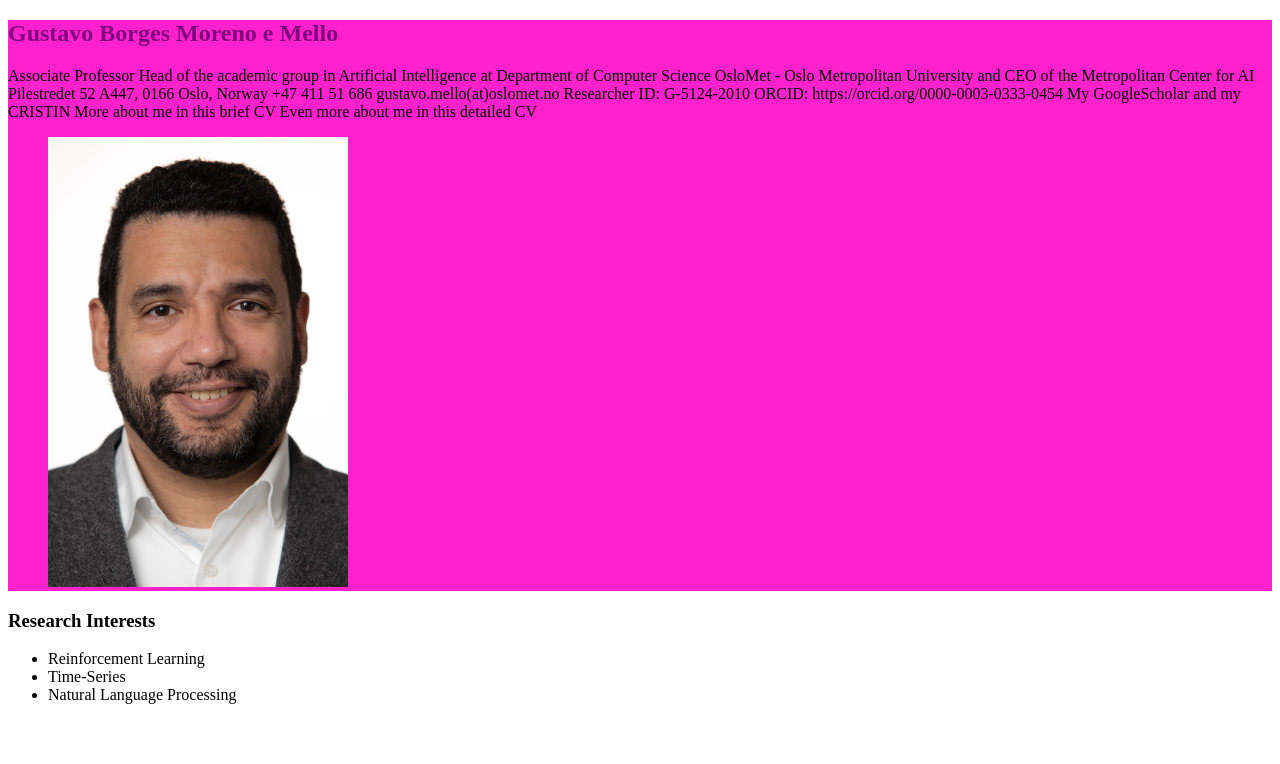
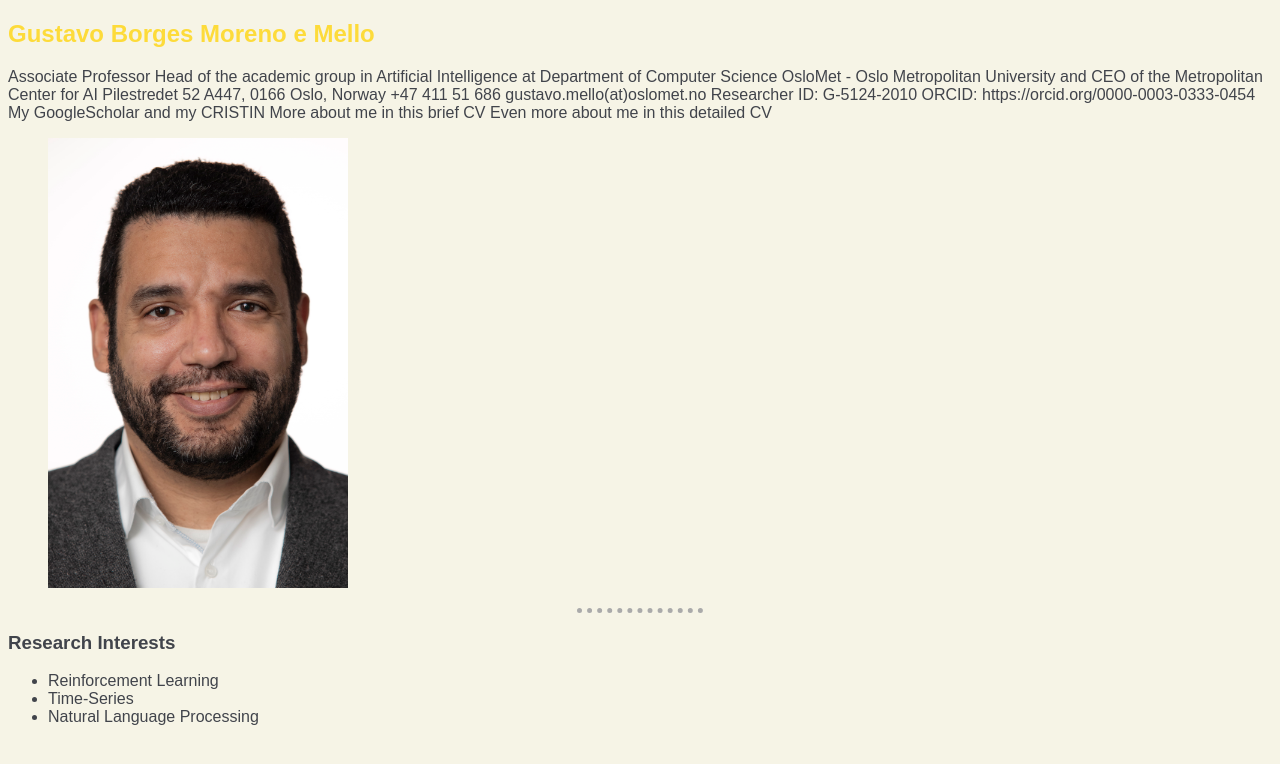
Before and after one commit to gmorenomello/cv, a PHP site: page / in a window 1280 px wide. Shown: the top 764 px of the page. Run offline with PHP 8.4, Linux system fonts and the light colour scheme.

Commit message:
updating links on design

```diff
--- a/index.html
+++ b/index.html
@@ -1,9 +1,12 @@
 <!DOCTYPE html>
 <html>
+
 <head>
 	<title>Guga's Lab</title>
-<link rel="stylesheet" href="style.css" ></link>
+	<link rel="stylesheet" href="style.css">
+	</link>
 </head>
+
 <body>
 	<header>
 		<nav>
@@ -29,7 +32,7 @@ Even more about me in this detailed CV
 			<img src="images/gustavo_foto.jpg.jpeg" width=300px alt="image of gustavo moreno">
 		</figure>
 	</section>
-
+	<hr />
 	<section class="research_inte">
 		<h3> Research Interests </h3>
 		<ul>
@@ -42,4 +45,5 @@ Even more about me in this detailed CV
 	<footer>
 	</footer>
 </body>
+
 </html>
--- a/style.css
+++ b/style.css
@@ -1,7 +1,27 @@
-h1 {color:purple;
+h1 {
+  color: #fddb3a;
+  font-family: Arial, Helvetica, sans-serif;
+}
 
-	}
+h2 {
+  color: #52575d;
+}
 
-section.per_info {
-	background-color: #FF22cc;
+h3 {
+  color: #41444b;
 }
+
+body {
+  background-color: #f6f4e6;
+  color: #41444b;
+  font-family: Arial, Helvetica, sans-serif;
+}
+
+hr {
+  border-style: none;
+  border-top-style: dotted;
+  border-top-width: 5px;
+  height: 0px;
+  width: 10%;
+  border-color: #aaaaaa;
+}
```
Also changed, not shown: links.html (+12 -2 lines). Lines whose indentation alone changed are shown as unchanged.
